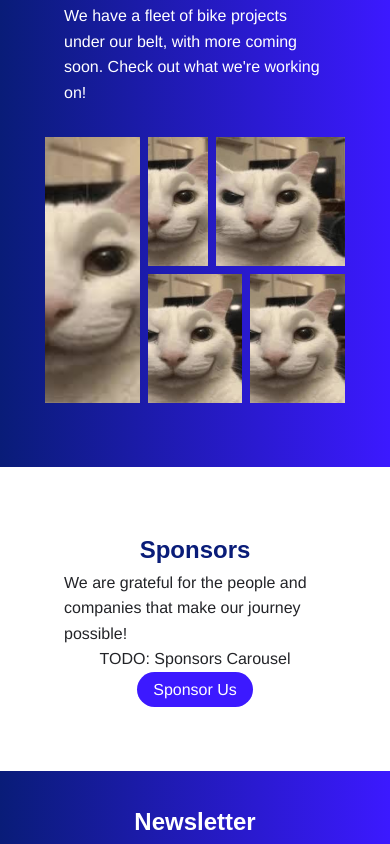
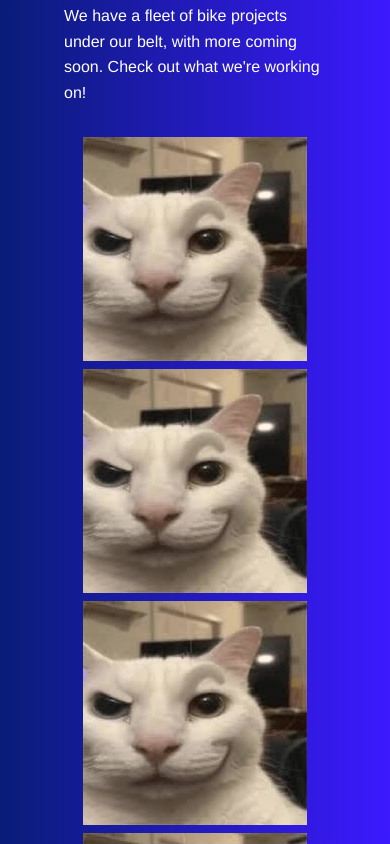
Before and after one commit to ortizrodrigo/bike-builders-website, a React (Vite) app: page / in a window 390 px wide. Shown: the part 2520-3364 px from the top of the page. Built offline with nearby package versions, Linux system fonts and the light colour scheme; a web font is replaced by a local one.

Commit message:
style(ui): improve Projects section image grid layout with responsive design and 2 / 1 ratio

```diff
--- a/src/pages/Home/sections/Projects/index.tsx
+++ b/src/pages/Home/sections/Projects/index.tsx
@@ -10,7 +10,6 @@ function ProjectsSection() {
         We have a fleet of bike projects under our belt, with more coming soon. Check out what we're
         working on!
       </p>
-      {/* TODO: set proper aspect ratio */}
       <div className="projects-images">
         {/* TODO: LabeledImage Component */}
         <img src={placeholder} alt="placeholder 1" className="projects-image projects-image-1" />
--- a/src/pages/Home/sections/Projects/style.css
+++ b/src/pages/Home/sections/Projects/style.css
@@ -8,15 +8,13 @@
 
 .projects-images {
   display: grid;
-  grid-template-rows: repeat(2, 1fr);
-  grid-template-columns: repeat(9, 1fr);
+  grid-template-rows: repeat(2, 200px);
+  grid-template-columns: repeat(9, 100px);
   margin-top: 2rem;
-
-  width: 300px;
-
   gap: 0.5rem;
   overflow: visible;
 }
+
 .projects-image {
   width: 100%;
   height: 100%;
@@ -40,8 +38,26 @@
   grid-column: span 3;
 }
 
+@media (max-width: 1023px) {
+  .projects-images {
+    grid-template-rows: repeat(2, 120px);
+    grid-template-columns: repeat(9, 60px);
+  }
+}
+
 @media (max-width: 767px) {
   .projects-section {
     margin-top: 1rem;
   }
+  .projects-images {
+    grid-template-rows: repeat(2, 80px);
+    grid-template-columns: repeat(9, 40px);
+  }
 }
+
+@media (max-width: 479px) {
+  .projects-images {
+    display: flex;
+    flex-direction: column;
+  }
+}
```
